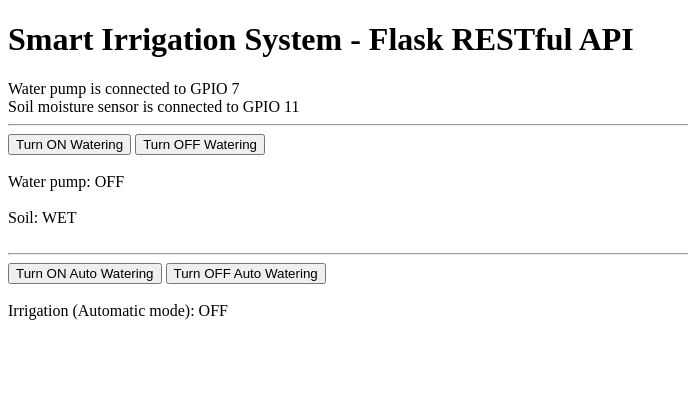
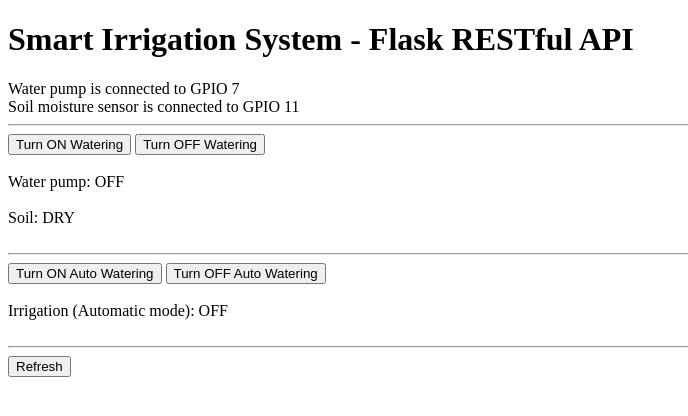
Before and after one commit to SfrOztrk/smart_plant_irrigation_system, a Flask app: page / in a window 1280 px wide. Shown: the top 416 px of the page, without its empty margins (0-688 px from the left). Run offline with Flask 2, Linux system fonts and the light colour scheme; parts of the project's set-up code (start-up, migrations or seed data) failed here and were passed over.

Commit message:
Refresh button is added

```diff
--- a/templates/index.html
+++ b/templates/index.html
@@ -36,6 +36,9 @@
 
     Irrigation (Automatic mode): {{auto_mode}}
 
+    <br><br><hr>
+    <a href="/"><button>Refresh</button></a>
+
 </body>
 
 </html>
```
